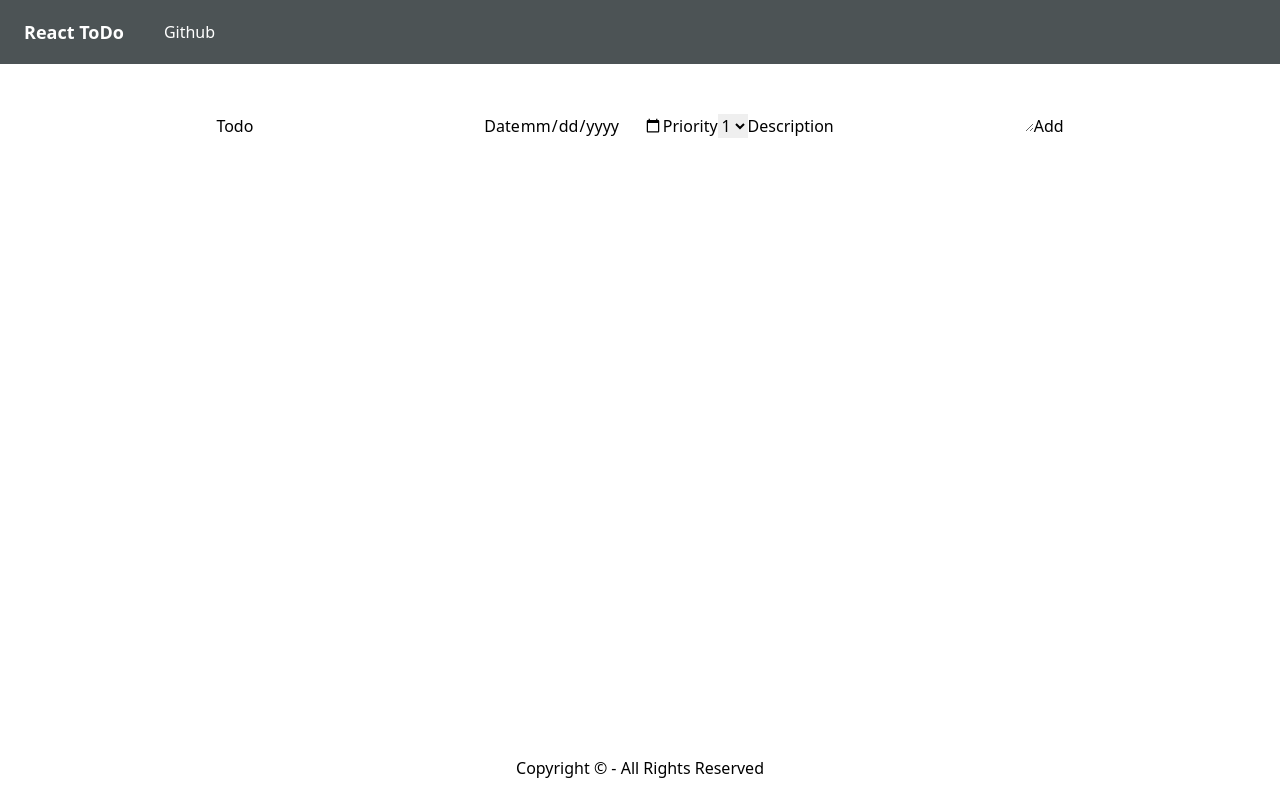
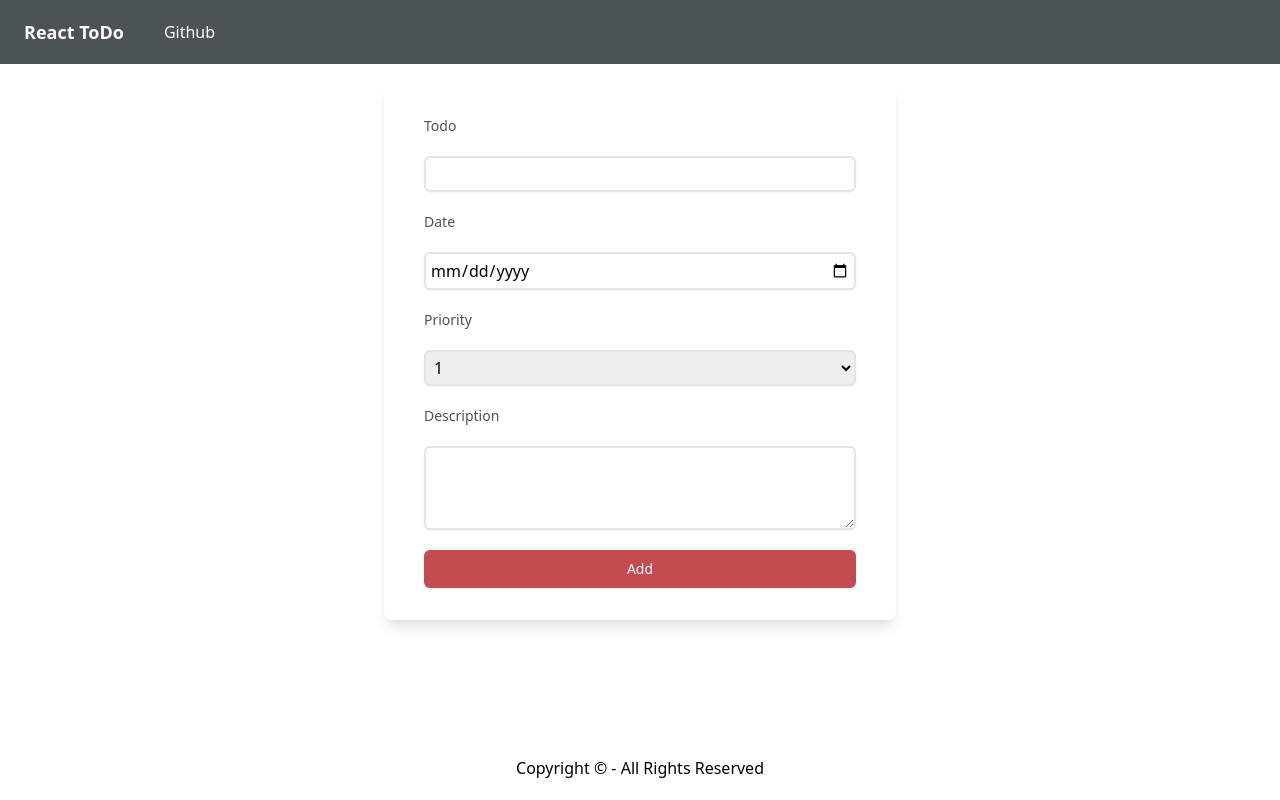
Before and after one commit to pooyadhgh/react-ts-todo, a React (Create React App) app: page / in a window 1280 px wide. Built offline with nearby package versions, Linux system fonts and the light colour scheme.

Commit message:
Add input styles and functions

```diff
--- a/src/App.tsx
+++ b/src/App.tsx
@@ -4,7 +4,7 @@ import Layout from './components/Layout';
 const App: React.FC = () => {
   return (
     <Layout>
-      <Input />
+      <Input onSubmit={data => console.log(data)} />
     </Layout>
   );
 };
--- a/src/components/Input.tsx
+++ b/src/components/Input.tsx
@@ -1,13 +1,12 @@
 import React, { useState } from 'react';
+import Card from './Card';
+import Todo from '../types/Todo';
 
-type Todo = {
-  todo: string;
-  date: string;
-  priority: string;
-  description: string;
+type Props = {
+  onSubmit: (formValues: Todo) => void;
 };
 
-const Input: React.FC = () => {
+const Input: React.FC<Props> = ({ onSubmit }) => {
   const [formValues, setFormValues] = useState<Todo>({
     todo: '',
     date: '',
@@ -21,34 +20,52 @@ const Input: React.FC = () => {
 
   const submitHandler = (event: React.FormEvent<HTMLFormElement>) => {
     event.preventDefault();
-    console.log(formValues);
+    onSubmit(formValues);
   };
 
   return (
-    <section>
-      <form onSubmit={submitHandler}>
-        <label htmlFor="todo">Todo</label>
+    <Card>
+      <form onSubmit={submitHandler} className="mb-0 space-y-5">
+        <label
+          htmlFor="todo"
+          className="block text-sm font-medium text-primary"
+        >
+          Todo
+        </label>
         <input
           type="text"
           id="todo"
           onChange={inputChangeHandler}
           value={formValues.todo}
+          className="mt-0 block w-full p-1 rounded-md border-2 border-gray-200 shadow-sm focus:border-secondary focus:ring-1 focus:ring-secondary focus:ring-opacity-50 outline-none "
         />
 
-        <label htmlFor="date">Date</label>
+        <label
+          htmlFor="date"
+          className="block text-sm font-medium text-primary"
+        >
+          Date
+        </label>
         <input
           type="date"
           id="date"
           value={formValues.date}
           onChange={inputChangeHandler}
+          className="mt-0 block w-full p-1 rounded-md border-2 border-gray-200 shadow-sm focus:border-secondary focus:ring-1 focus:ring-secondary focus:ring-opacity-50 outline-none "
         />
 
-        <label htmlFor="priority">Priority</label>
+        <label
+          htmlFor="priority"
+          className="block text-sm font-medium text-primary"
+        >
+          Priority
+        </label>
         <select
           name="priority"
           id="priority"
           value={formValues.priority}
           onChange={inputChangeHandler}
+          className="mt-0 block w-full p-1 rounded-md border-2 border-gray-200 shadow-sm focus:border-secondary focus:ring-1 focus:ring-secondary focus:ring-opacity-50 outline-none "
         >
           <option value="1">1</option>
           <option value="2">2</option>
@@ -57,16 +74,28 @@ const Input: React.FC = () => {
           <option value="5">5</option>
         </select>
 
-        <label htmlFor="description">Description</label>
+        <label
+          htmlFor="description"
+          className="block text-sm font-medium text-primary"
+        >
+          Description
+        </label>
         <textarea
           id="description"
           value={formValues.description}
           onChange={inputChangeHandler}
+          className="mt-0 block w-full p-1 rounded-md border-2 border-gray-200 shadow-sm focus:border-secondary focus:ring-1 focus:ring-secondary focus:ring-opacity-50 outline-none "
+          rows={3}
         />
 
-        <button type="submit">Add</button>
+        <button
+          type="submit"
+          className="w-full flex justify-center py-2 px-4 border border-transparent rounded-md shadow-sm text-sm font-medium text-white bg-secondary hover:bg-primary focus:outline-none "
+        >
+          Add
+        </button>
       </form>
-    </section>
+    </Card>
   );
 };
 export default Input;
```
